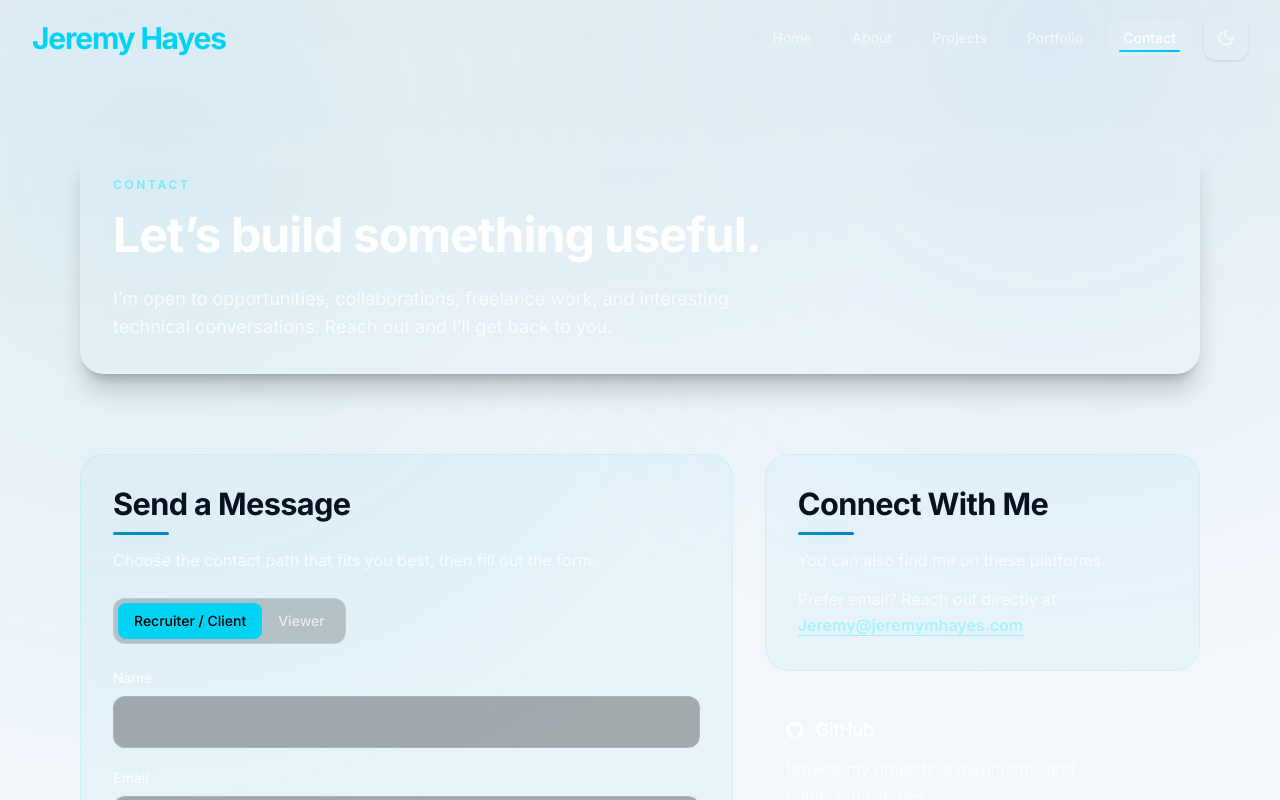
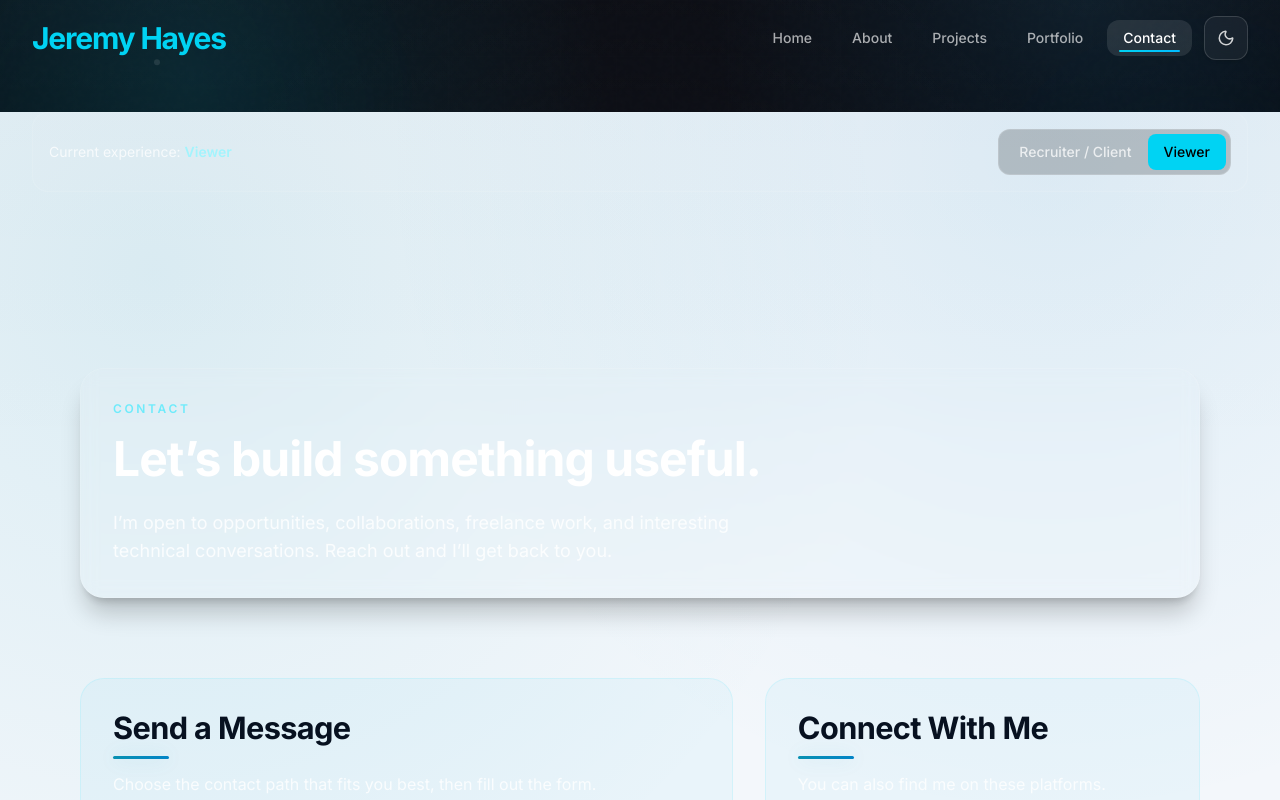
Before and after one commit to AspectOV/Portfolio, a Next.js app: page /contact in a window 1280 px wide. Shown: the top 800 px of the page. Built offline with nearby package versions, Linux system fonts and the light colour scheme.

Commit message:
Apply audience mode across all pages

```diff
--- a/src/app/layout.tsx
+++ b/src/app/layout.tsx
@@ -2,10 +2,9 @@ import React from 'react'
 import type { Metadata } from 'next'
 import { Inter, JetBrains_Mono } from 'next/font/google'
 import './globals.css'
-import Header from '@/components/Header'
-import Footer from '@/components/Footer'
 import AnimatedBackdrop from '@/components/AnimatedBackdrop'
 import WebVitalsReporter from '@/components/WebVitalsReporter'
+import SiteChrome from '@/components/SiteChrome'
 import { projects } from '@/content/siteContent'
 
 const inter = Inter({
@@ -114,9 +113,7 @@ export default function RootLayout({
       <body className="text-white antialiased">
         <WebVitalsReporter />
         <AnimatedBackdrop />
-        <Header />
-        <main id="main-content">{children}</main>
-        <Footer />
+        <SiteChrome>{children}</SiteChrome>
       </body>
     </html>
   )
--- /dev/null
+++ b/src/components/AudienceModeToggle.tsx
@@ -0,0 +1,43 @@
+'use client'
+
+import React from 'react'
+import { useAudiencePreference } from '@/components/AudiencePreferenceProvider'
+
+interface AudienceModeToggleProps {
+  compact?: boolean
+}
+
+const AudienceModeToggle: React.FC<AudienceModeToggleProps> = ({ compact = false }) => {
+  const { audience, setAudience } = useAudiencePreference()
+
+  return (
+    <div className={compact ? 'inline-flex rounded-xl border border-white/15 bg-black/20 p-1' : 'inline-flex rounded-xl border border-white/15 bg-black/20 p-1 shadow-lg shadow-black/20'}>
+      <button
+        type="button"
+        onClick={() => setAudience('recruiter')}
+        className={`rounded-lg px-4 py-2 text-sm font-medium transition ${
+          audience === 'recruiter'
+            ? 'bg-cyan-400 text-black'
+            : 'text-white/75 hover:text-white'
+        }`}
+        aria-pressed={audience === 'recruiter'}
+      >
+        Recruiter / Client
+      </button>
+      <button
+        type="button"
+        onClick={() => setAudience('viewer')}
+        className={`rounded-lg px-4 py-2 text-sm font-medium transition ${
+          audience === 'viewer'
+            ? 'bg-cyan-400 text-black'
+            : 'text-white/75 hover:text-white'
+        }`}
+        aria-pressed={audience === 'viewer'}
+      >
+        Viewer
+      </button>
+    </div>
+  )
+}
+
+export default AudienceModeToggle
--- /dev/null
+++ b/src/components/AudiencePreferenceProvider.tsx
@@ -0,0 +1,62 @@
+'use client'
+
+import React, { createContext, useContext, useEffect, useMemo, useState } from 'react'
+
+export type AudienceType = 'recruiter' | 'viewer'
+
+interface AudiencePreferenceContextValue {
+  audience: AudienceType
+  setAudience: (next: AudienceType) => void
+}
+
+const STORAGE_KEY = 'portfolio-audience'
+
+const AudiencePreferenceContext = createContext<AudiencePreferenceContextValue | null>(null)
+
+export const AudiencePreferenceProvider: React.FC<{
+  children: React.ReactNode
+}> = ({ children }) => {
+  const [audience, setAudience] = useState<AudienceType>('viewer')
+
+  useEffect(() => {
+    try {
+      const saved = window.localStorage.getItem(STORAGE_KEY)
+      if (saved === 'recruiter' || saved === 'viewer') {
+        setAudience(saved)
+      }
+    } catch {
+      setAudience('viewer')
+    }
+  }, [])
+
+  const handleSetAudience = (next: AudienceType) => {
+    setAudience(next)
+
+    try {
+      window.localStorage.setItem(STORAGE_KEY, next)
+    } catch {
+      // Ignore localStorage failures (private mode / disabled storage).
+    }
+  }
+
+  const value = useMemo(
+    () => ({ audience, setAudience: handleSetAudience }),
+    [audience]
+  )
+
+  return (
+    <AudiencePreferenceContext.Provider value={value}>
+      {children}
+    </AudiencePreferenceContext.Provider>
+  )
+}
+
+export const useAudiencePreference = () => {
+  const context = useContext(AudiencePreferenceContext)
+
+  if (!context) {
+    throw new Error('useAudiencePreference must be used within AudiencePreferenceProvider')
+  }
+
+  return context
+}
--- /dev/null
+++ b/src/components/SiteChrome.tsx
@@ -0,0 +1,35 @@
+'use client'
+
+import React from 'react'
+import Header from '@/components/Header'
+import Footer from '@/components/Footer'
+import AudienceModeToggle from '@/components/AudienceModeToggle'
+import { AudiencePreferenceProvider, useAudiencePreference } from '@/components/AudiencePreferenceProvider'
+
+const AudienceNotice: React.FC = () => {
+  const { audience } = useAudiencePreference()
+
+  return (
+    <div className="mx-auto mt-28 w-full max-w-7xl px-4 sm:px-6 lg:px-8">
+      <div className="flex flex-col gap-3 rounded-2xl border border-white/10 bg-white/[0.03] p-4 md:flex-row md:items-center md:justify-between">
+        <p className="text-sm text-white/75">
+          Current experience: <span className="font-semibold text-cyan-200">{audience === 'recruiter' ? 'Recruiter / Client' : 'Viewer'}</span>
+        </p>
+        <AudienceModeToggle compact />
+      </div>
+    </div>
+  )
+}
+
+const SiteChrome: React.FC<{ children: React.ReactNode }> = ({ children }) => {
+  return (
+    <AudiencePreferenceProvider>
+      <Header />
+      <AudienceNotice />
+      <main id="main-content" className="mt-8">{children}</main>
+      <Footer />
+    </AudiencePreferenceProvider>
+  )
+}
+
+export default SiteChrome
--- a/src/components/pages/ContactPageClient.tsx
+++ b/src/components/pages/ContactPageClient.tsx
@@ -5,6 +5,8 @@ import { motion } from 'framer-motion'
 import Script from 'next/script'
 import type { IconType } from 'react-icons'
 import { FaGithub, FaLinkedin, FaTwitter, FaYoutube } from 'react-icons/fa'
+import AudienceModeToggle from '@/components/AudienceModeToggle'
+import { useAudiencePreference } from '@/components/AudiencePreferenceProvider'
 
 interface FormData {
   name: string
@@ -27,8 +29,6 @@ interface FormErrors {
   timeline: string
   goals: string
 }
-
-type ContactView = 'recruiter' | 'viewer'
 
 interface SocialLink {
   title: string
@@ -93,7 +93,7 @@ const socialLinks: SocialLink[] = [
 ]
 
 const ContactPage: React.FC = () => {
-  const [contactView, setContactView] = useState<ContactView>('recruiter')
+  const { audience } = useAudiencePreference()
   const [formData, setFormData] = useState<FormData>({
     name: '',
     email: '',
@@ -157,7 +157,7 @@ const ContactPage: React.FC = () => {
       timeline: '',
       goals: '',
     })
-  }, [contactView])
+  }, [audience])
 
   const validate = () => {
     const nextErrors: FormErrors = {
@@ -186,7 +186,7 @@ const ContactPage: React.FC = () => {
       valid = false
     }
 
-    if (contactView === 'recruiter') {
+    if (audience === 'recruiter') {
       if (!formData.projectType.trim()) {
         nextErrors.projectType = 'Project type is required.'
         valid = false
@@ -252,7 +252,7 @@ const ContactPage: React.FC = () => {
     setStatusMessage('')
 
     const payload =
-      contactView === 'recruiter'
+      audience === 'recruiter'
         ? {
             subject: `Portfolio inquiry: ${formData.projectType.trim()} (${formData.timeline.trim()})`,
             message: [
@@ -360,31 +360,8 @@ const ContactPage: React.FC = () => {
             Choose the contact path that fits you best, then fill out the form.
           </p>
 
-          <div className="mt-6 inline-flex rounded-xl border border-white/15 bg-black/20 p-1">
-            <button
-              type="button"
-              onClick={() => setContactView('recruiter')}
-              className={`rounded-lg px-4 py-2 text-sm font-medium transition ${
-                contactView === 'recruiter'
-                  ? 'bg-cyan-400 text-black'
-                  : 'text-white/75 hover:text-white'
-              }`}
-              aria-pressed={contactView === 'recruiter'}
-            >
-              Recruiter / Client
-            </button>
-            <button
-              type="button"
-              onClick={() => setContactView('viewer')}
-              className={`rounded-lg px-4 py-2 text-sm font-medium transition ${
-                contactView === 'viewer'
-                  ? 'bg-cyan-400 text-black'
-                  : 'text-white/75 hover:text-white'
-              }`}
-              aria-pressed={contactView === 'viewer'}
-            >
-              Viewer
-            </button>
+          <div className="mt-6">
+            <AudienceModeToggle />
           </div>
 
           <form onSubmit={handleSubmit} className="mt-6 space-y-5">
@@ -424,7 +401,7 @@ const ContactPage: React.FC = () => {
               )}
             </div>
 
-            {contactView === 'recruiter' ? (
+            {audience === 'recruiter' ? (
               <>
                 <div>
                   <label htmlFor="projectType" className={labelClassName}>
--- a/src/components/pages/HomePageClient.tsx
+++ b/src/components/pages/HomePageClient.tsx
@@ -8,6 +8,8 @@ import ProjectCard from '@/components/ProjectCard'
 import Skills from '@/components/Skills'
 import Image from 'next/image'
 import { featuredProjectIds, projects } from '@/content/siteContent'
+import AudienceModeToggle from '@/components/AudienceModeToggle'
+import { useAudiencePreference } from '@/components/AudiencePreferenceProvider'
 
 const sectionTransition = (delay = 0) => ({
   initial: { opacity: 0, y: 24 },
@@ -17,6 +19,7 @@ const sectionTransition = (delay = 0) => ({
 })
 
 const HomePage: React.FC = () => {
+  const { audience } = useAudiencePreference()
   const [email, setEmail] = useState('')
   const [isSubmitting, setIsSubmitting] = useState(false)
   const [message, setMessage] = useState('')
@@ -78,12 +81,12 @@ const HomePage: React.FC = () => {
         <div className="mt-6 flex flex-wrap gap-3">
           <Link href="/projects" className={primaryButtonClassName}>
             <FaBriefcase aria-hidden="true" className="h-[16px] w-[16px]" />
-            <span>View Projects</span>
+            <span>{audience === 'recruiter' ? 'View Hiring-Focused Projects' : 'View Projects'}</span>
           </Link>
 
           <Link href="/contact" className={secondaryButtonClassName}>
             <FaEnvelope aria-hidden="true" className="h-[16px] w-[16px]" />
-            <span>Book a Call</span>
+            <span>{audience === 'recruiter' ? 'Start a Project Call' : 'Send a Message'}</span>
           </Link>
         </div>
       </motion.section>
@@ -93,6 +96,10 @@ const HomePage: React.FC = () => {
         <p className="mt-3 max-w-2xl text-white/80">
           Whether you&apos;re hiring or need a developer partner, start with the path that matches your goal.
         </p>
+
+        <div className="mt-5">
+          <AudienceModeToggle />
+        </div>
 
         <div className="mt-7 grid grid-cols-1 gap-4 md:grid-cols-2">
           <div className="rounded-2xl border border-white/10 bg-white/[0.03] p-5">
@@ -119,7 +126,7 @@ const HomePage: React.FC = () => {
             </p>
             <div className="mt-5">
               <Link href="/contact" className={primaryButtonClassName}>
-                Start a Project Conversation
+                {audience === 'recruiter' ? 'Start a Project Conversation' : 'Open Contact Form'}
               </Link>
             </div>
           </div>
```
